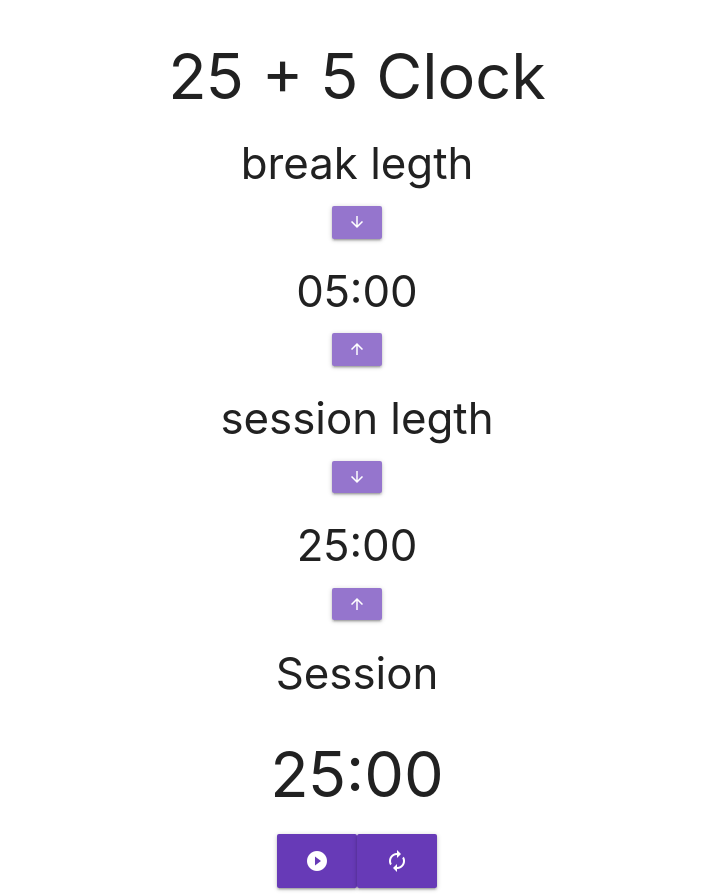
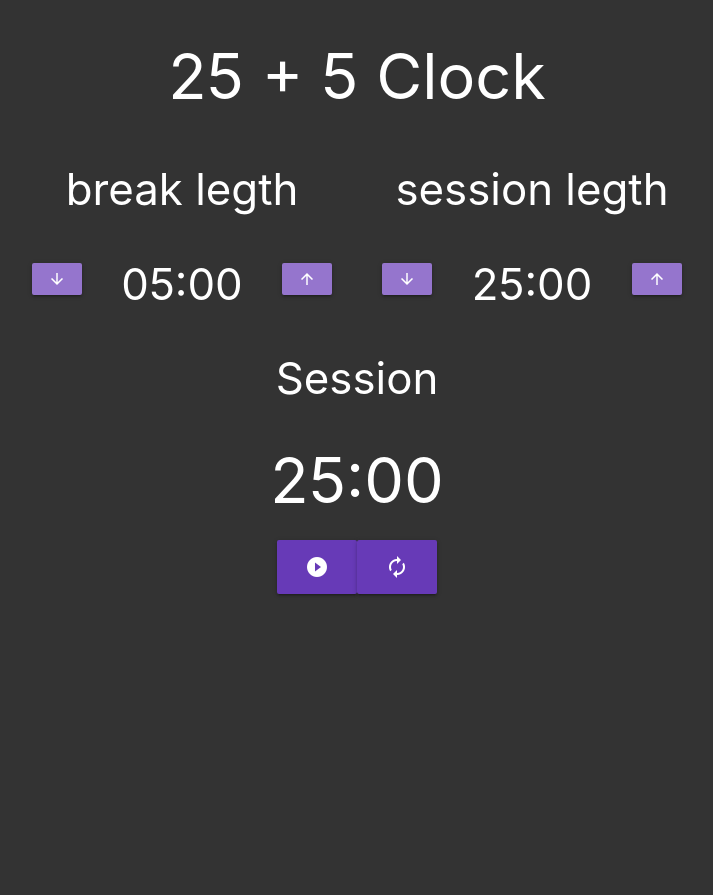
Before and after one commit to AitorSantaeugenia/freecodecamp-projects, a plain HTML site: page front_end_development_libraries/project5_25_5_clock/index.html in a window 1280 px wide. Shown: the whole page, without its empty margins (283-996 px from the left). After the commit the page ends 800 px from the top, so only its background shows below. Drawn offline with nearby package versions, Linux system fonts and the light colour scheme.

Commit message:
styles done

```diff
--- a/front_end_development_libraries/project5_25_5_clock/styles.css
+++ b/front_end_development_libraries/project5_25_5_clock/styles.css
@@ -2,3 +2,23 @@
 Check it on codepen: https://codepen.io/santaeugeniaJ/full/wvqbbaY
 Code in github: https://github.com/AitorSantaeugenia/freecodecamp-projects/tree/main/front_end_development_libraries/project5_25_5_clock
 */
+.time-sets{
+    display:grid;
+    grid-template-columns: 50px 200px 50px;
+    justify-items: center;
+    align-items:center;
+}
+
+.dual-container{
+    display:grid;
+    grid-template-columns: 1fr 1fr;
+    width:700px;
+    margin: auto;
+    justify-items: center;
+    align-items: center;
+}
+
+body{
+    color:white;
+    background-color:#333;
+}
```
